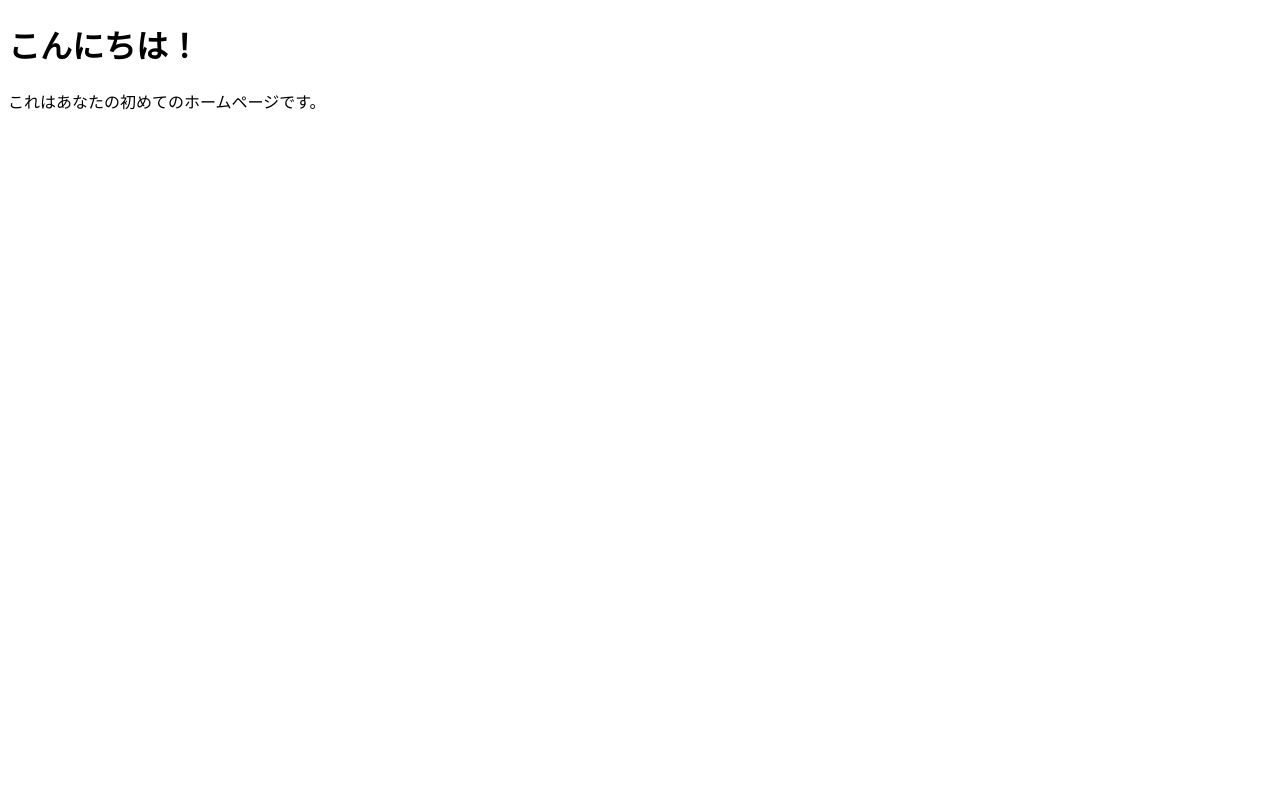
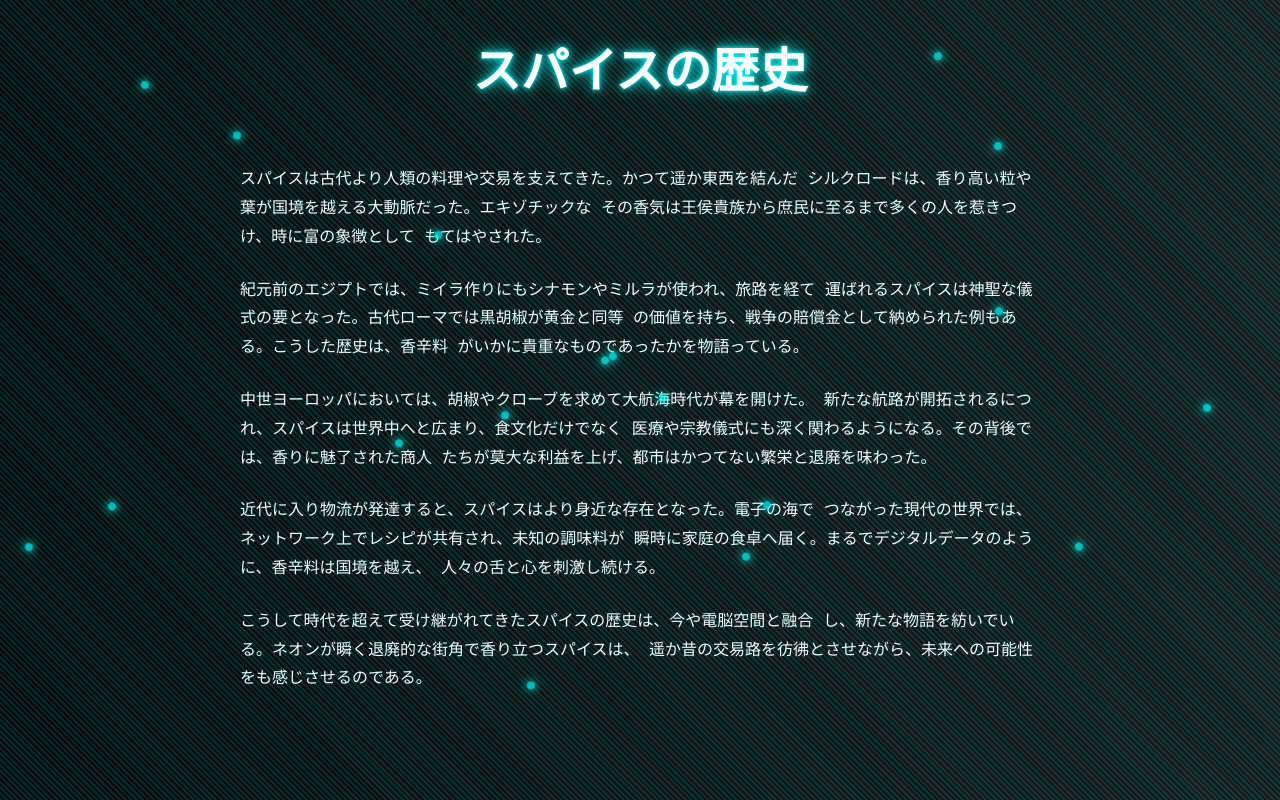
Before and after one commit to CHITO-CO88/test-page, a plain HTML site: page index.html in a window 1280 px wide. Drawn offline with Linux system fonts and the light colour scheme.

Commit message:
Add elaborate cyber-themed page

```diff
--- a/index.html
+++ b/index.html
@@ -1,11 +1,158 @@
 <!DOCTYPE html>
-<html>
-<head>
-  <meta charset="UTF-8">
-  <title>はじめてのホームページ</title>
-</head>
-<body>
-  <h1>こんにちは！</h1>
-  <p>これはあなたの初めてのホームページです。</p>
-</body>
+<html lang="ja">
+  <head>
+    <meta charset="UTF-8" />
+    <title>スパイスの歴史と電脳世界</title>
+    <style>
+      body {
+        margin: 0;
+        font-family: "Courier New", monospace;
+        color: #fff;
+        background: linear-gradient(90deg, #222, #000, #222);
+        background-size: 400% 400%;
+        animation: backgroundShift 10s infinite alternate;
+        overflow-x: hidden;
+      }
+
+      h1 {
+        text-align: center;
+        margin-top: 2rem;
+        font-size: 3rem;
+        text-shadow: 0 0 10px #0ff, 0 0 20px #0ff;
+        animation: flicker 3s infinite;
+      }
+
+      .content {
+        max-width: 800px;
+        margin: 0 auto;
+        padding: 1rem 2rem;
+        line-height: 1.8;
+      }
+
+      p {
+        margin-bottom: 1.5rem;
+      }
+
+      body::before {
+        content: "";
+        position: fixed;
+        top: 0;
+        left: 0;
+        right: 0;
+        bottom: 0;
+        pointer-events: none;
+        background: repeating-linear-gradient(
+          45deg,
+          rgba(0, 255, 255, 0.15) 0px,
+          rgba(0, 255, 255, 0.15) 2px,
+          transparent 2px,
+          transparent 4px
+        );
+        animation: scanlines 1s steps(30) infinite;
+      }
+
+      .particle {
+        position: fixed;
+        width: 8px;
+        height: 8px;
+        background: rgba(0, 255, 255, 0.7);
+        box-shadow: 0 0 10px #0ff;
+        border-radius: 50%;
+        animation: float 8s linear infinite;
+      }
+
+      @keyframes backgroundShift {
+        from {
+          background-position: 0 0;
+        }
+        to {
+          background-position: 100% 0;
+        }
+      }
+
+      @keyframes flicker {
+        0%,
+        19%,
+        21%,
+        23%,
+        25%,
+        54%,
+        56%,
+        100% {
+          opacity: 1;
+          text-shadow: 0 0 5px #0ff, 0 0 15px #0ff;
+        }
+        20%,
+        24%,
+        55% {
+          opacity: 0.3;
+          text-shadow: none;
+        }
+      }
+
+      @keyframes float {
+        from {
+          transform: translateY(0) rotate(0deg);
+        }
+        to {
+          transform: translateY(-100vh) rotate(360deg);
+        }
+      }
+
+      @keyframes scanlines {
+        from {
+          background-position: 0 0;
+        }
+        to {
+          background-position: 0 2px;
+        }
+      }
+    </style>
+  </head>
+  <body>
+    <h1>スパイスの歴史</h1>
+    <div class="content">
+      <p>
+        スパイスは古代より人類の料理や交易を支えてきた。かつて遥か東西を結んだ
+        シルクロードは、香り高い粒や葉が国境を越える大動脈だった。エキゾチックな
+        その香気は王侯貴族から庶民に至るまで多くの人を惹きつけ、時に富の象徴として
+        もてはやされた。
+      </p>
+      <p>
+        紀元前のエジプトでは、ミイラ作りにもシナモンやミルラが使われ、旅路を経て
+        運ばれるスパイスは神聖な儀式の要となった。古代ローマでは黒胡椒が黄金と同等
+        の価値を持ち、戦争の賠償金として納められた例もある。こうした歴史は、香辛料
+        がいかに貴重なものであったかを物語っている。
+      </p>
+      <p>
+        中世ヨーロッパにおいては、胡椒やクローブを求めて大航海時代が幕を開けた。
+        新たな航路が開拓されるにつれ、スパイスは世界中へと広まり、食文化だけでなく
+        医療や宗教儀式にも深く関わるようになる。その背後では、香りに魅了された商人
+        たちが莫大な利益を上げ、都市はかつてない繁栄と退廃を味わった。
+      </p>
+      <p>
+        近代に入り物流が発達すると、スパイスはより身近な存在となった。電子の海で
+        つながった現代の世界では、ネットワーク上でレシピが共有され、未知の調味料が
+        瞬時に家庭の食卓へ届く。まるでデジタルデータのように、香辛料は国境を越え、
+        人々の舌と心を刺激し続ける。
+      </p>
+      <p>
+        こうして時代を超えて受け継がれてきたスパイスの歴史は、今や電脳空間と融合
+        し、新たな物語を紡いでいる。ネオンが瞬く退廃的な街角で香り立つスパイスは、
+        遥か昔の交易路を彷彿とさせながら、未来への可能性をも感じさせるのである。
+      </p>
+    </div>
+    <script>
+      document.addEventListener("DOMContentLoaded", () => {
+        for (let i = 0; i < 25; i++) {
+          const p = document.createElement("div");
+          p.className = "particle";
+          p.style.left = Math.random() * 100 + "vw";
+          p.style.top = Math.random() * 100 + "vh";
+          p.style.animationDelay = Math.random() * 5 + "s";
+          document.body.appendChild(p);
+        }
+      });
+    </script>
+  </body>
 </html>
```
Also changed, not shown: 1 other file.
